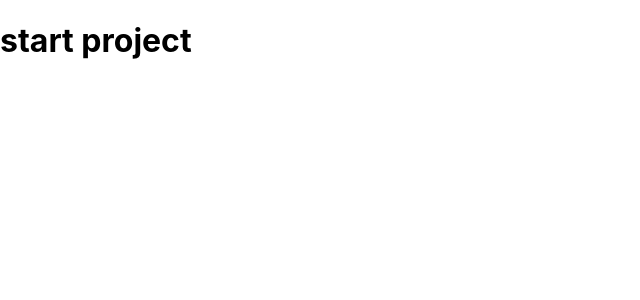
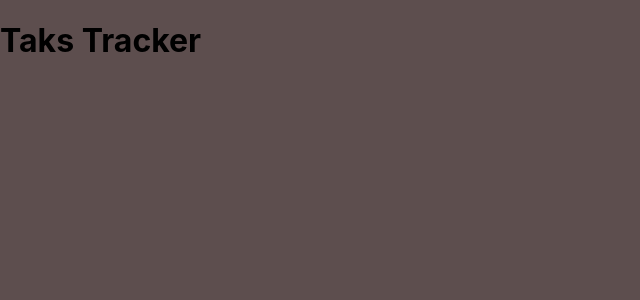
Before and after one commit to Zyar3k/task_tracker, a React (Create React App) app: page / in a window 1280 px wide. Shown: the top 300 px of the page, without its empty margins (0-640 px from the left). Built offline with nearby package versions, Linux system fonts and the light colour scheme.

Commit message:
Add header component

```diff
--- a/src/App.js
+++ b/src/App.js
@@ -1,7 +1,9 @@
+import Header from "./components/Header";
+
 function App() {
   return (
     <div className='container'>
-      <h1>start project</h1>
+      <Header title='Taks Tracker' />
     </div>
   );
 }
--- /dev/null
+++ b/src/components/Header.js
@@ -0,0 +1,11 @@
+import React from "react";
+
+const Header = ({ title }) => {
+  return (
+    <header>
+      <h1>{title}</h1>
+    </header>
+  );
+};
+
+export default Header;
--- a/src/index.css
+++ b/src/index.css
@@ -1,13 +1,14 @@
 body {
   margin: 0;
-  font-family: -apple-system, BlinkMacSystemFont, 'Segoe UI', 'Roboto', 'Oxygen',
-    'Ubuntu', 'Cantarell', 'Fira Sans', 'Droid Sans', 'Helvetica Neue',
+  font-family: -apple-system, BlinkMacSystemFont, "Segoe UI", "Roboto", "Oxygen",
+    "Ubuntu", "Cantarell", "Fira Sans", "Droid Sans", "Helvetica Neue",
     sans-serif;
   -webkit-font-smoothing: antialiased;
   -moz-osx-font-smoothing: grayscale;
+  background: rgb(93, 78, 78);
 }
 
 code {
-  font-family: source-code-pro, Menlo, Monaco, Consolas, 'Courier New',
+  font-family: source-code-pro, Menlo, Monaco, Consolas, "Courier New",
     monospace;
 }
```
Also changed, not shown: 1 other file (tests, documents, lock files or other folders).
